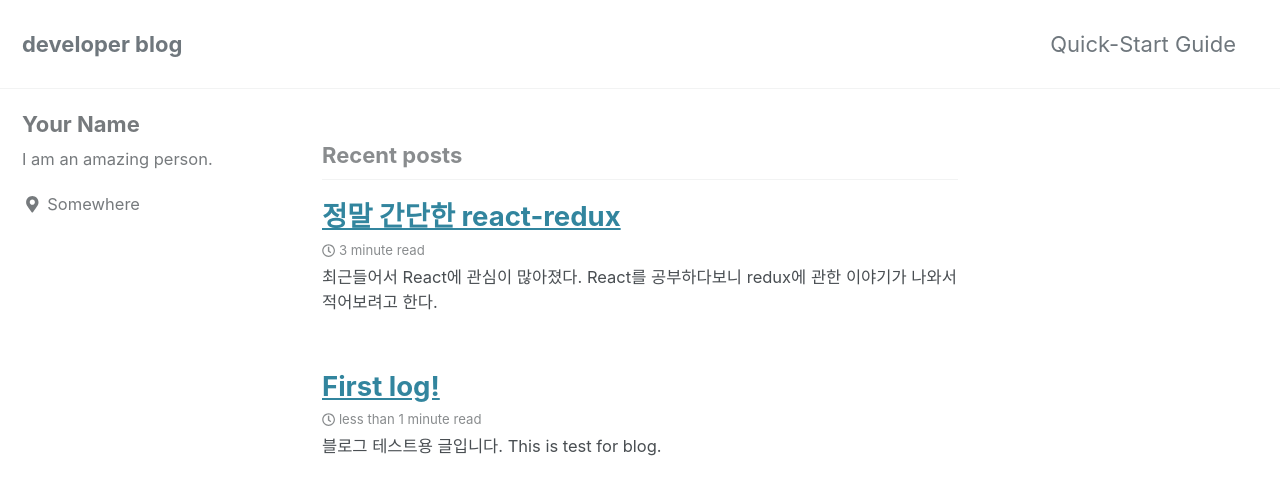
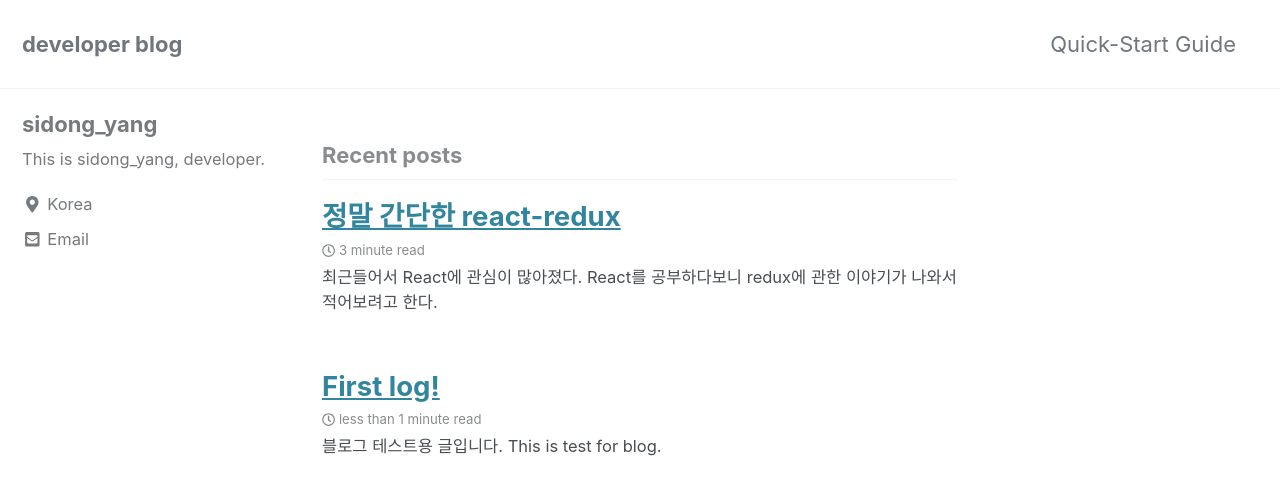
Before and after one commit to realwakka/realwakka.github.io, a Jekyll site: the page built from index.html, in a window 1280 px wide and 900 px high. Shown: the top 495 px of the window. Built offline with Jekyll 4.4.1, drawn with Linux system fonts in a browser that asks for light colours; cached includes are drawn as plain includes; nearby versions of some CDN libraries; the list of posts is cut into pages by our own code.

Commit message:
fix name

```diff
--- a/_config.yml
+++ b/_config.yml
@@ -106,11 +106,11 @@ analytics:
 
 # Site Author
 author:
-  name             : "Your Name"
+  name             : "sidong_yang"
   avatar           : # path of avatar image, e.g. "/assets/images/bio-photo.jpg"
-  bio              : "I am an amazing person."
-  location         : "Somewhere"
-  email            :
+  bio              : "This is sidong_yang, developer."
+  location         : "Korea"
+  email            : "realwakka@gmail.com"
   links:
     - label: "Email"
       icon: "fas fa-fw fa-envelope-square"
```
